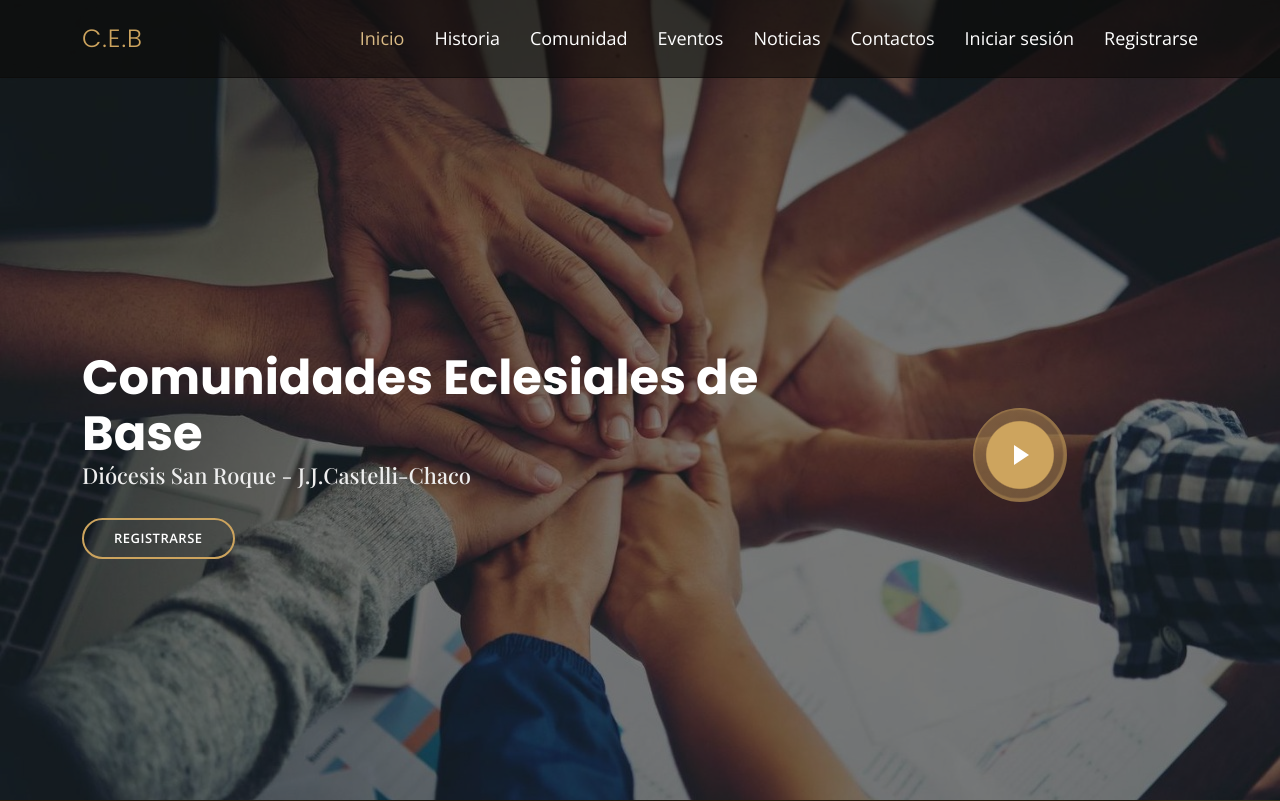
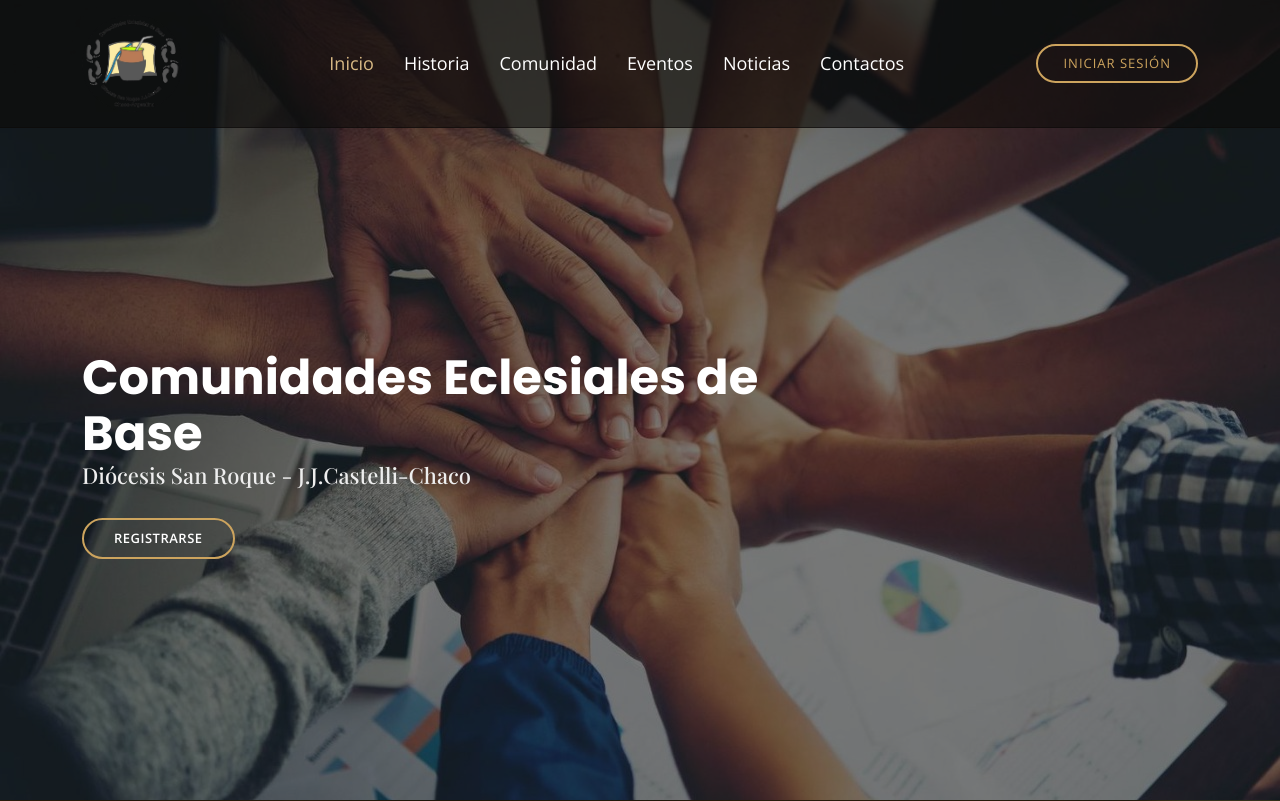
Before and after one commit to EstebanOrdenavia/Proyecto2022CEB, a Django app: page / in a window 1280 px wide. Shown: the top 801 px of the page. Run offline with Django 3.2, Linux system fonts and the light colour scheme; some libraries are stand-ins or nearby versions; some web fonts are replaced.

Commit message:
cambio de lugar boton registro y detalles

```diff
--- a/static/css/styles.css
+++ b/static/css/styles.css
@@ -153,7 +153,6 @@ h6 {
 #header .logo a {
   color: #fff;
 }
-
 
 /*--------------------------------------------------------------
 # Book a table button Menu
--- a/templates/base.html
+++ b/templates/base.html
@@ -7,7 +7,7 @@
     <meta charset="utf-8">
     <meta content="width=device-width, initial-scale=1.0" name="viewport">
 
-    <title>Restaurantly Bootstrap Template - Index</title>
+    <title>Comunidades Eclesiales de Base</title>
     <meta content="" name="description">
     <meta content="" name="keywords">
 
@@ -33,27 +33,19 @@
 <body>
     <header id="header" class="fixed-top d-flex align-items-cente">
         <div class="container-fluid container-xl d-flex align-items-center justify-content-lg-between">
-            <a class="logo me-auto me-lg-0" href="{% url 'home' %}">C.E.B</a>
+            <a class="logo me-auto me-lg-0" href="{% url 'home' %}"><img src="{% static 'img/logo-redondoh.png' %}" alt="" width="100px"></a>
         <!-- <h1 class="logo me-auto me-lg-0"></h1> -->
         <!-- Uncomment below if you prefer to use an image logo -->
         <!-- <a href="index.html" class="logo me-auto me-lg-0"><img src="assets/img/logo.png" alt="" class="img-fluid"></a>-->
 
         <nav id="navbar" class="navbar order-last order-lg-0">
-            <ul>
+            <ul style="text-align: center;">
                 <li><a class="nav-link scrollto active" href="{% url 'home' %}">Inicio</a></li>
                 <li><a class="nav-link scrollto" href="{% url 'historia' %}">Historia</a></li>
                 <li><a class="nav-link scrollto" href="{% url 'sobrenosotros:sobreNosotros' %}">Comunidad</a></li>
                 <li><a class="nav-link scrollto" href="{% url 'eventos:eventos' %}">Eventos</a></li>
                 <li><a class="nav-link scrollto" href="{% url 'noticias:noticias' %}">Noticias</a></li>
                 <li><a class="nav-link scrollto" href="#chefs">Contactos</a></li>
-
-
-               {% if user.is_authenticated %}
-            <li><a class="nav-link scrollto" href="{% url 'logout' %}">Cerrar sesión</a></li>
-          {% else %}
-            <li><a class="nav-link scrollto" href="{% url 'login' %}">Iniciar sesión</a></li>
-            <li><a class="nav-link scrollto" href="{% url 'usuarios:registro' %}">Registrarse</a></li>
-          {% endif %}
 
                 <!-- <li><a class="nav-link scrollto" href="#chefs">Contactos</a></li> -->
 
@@ -77,7 +69,12 @@
             </ul>
             <i class="bi bi-list mobile-nav-toggle"></i>
         </nav><!-- .navbar -->
-
+        {% if user.is_authenticated %}
+                <a class="book-a-table-btn scrollto d-none d-lg-flex" href="{% url 'logout' %}">Cerrar sesión</a>
+            {% else %}
+                <a class="book-a-table-btn scrollto d-none d-lg-flex" href="{% url 'login' %}">Iniciar sesión</a>
+                <!-- <a class="book-a-table-btn scrollto d-none d-lg-flex" href="{% url 'usuarios:registro' %}">Registrarse</a> -->
+            {% endif %}
 
         </div>
     </header><!-- End Header -->
--- a/templates/home.html
+++ b/templates/home.html
@@ -12,12 +12,14 @@
               <h2>Diócesis San Roque - J.J.Castelli-Chaco</h2>
 
               <div class="btns">
+                {% if user.is_authenticated == False %}
                 <a href="#menu" class="btn-menu animated fadeInUp scrollto">Registrarse</a>
+                {% else %}
+                <!-- Nada -->
+                {% endif %}
               </div>
             </div>
-            <div class="col-lg-4 d-flex align-items-center justify-content-center position-relative" data-aos="zoom-in" data-aos-delay="200">
-              <a href="https://www.youtube.com/watch?v=u6BOC7CDUTQ" class="glightbox play-btn"></a>
-            </div>
+
 
           </div>
         </div>
```
Also changed, not shown: static/img/logo-redondoh.png (added). Lines whose indentation alone changed are shown as unchanged.
